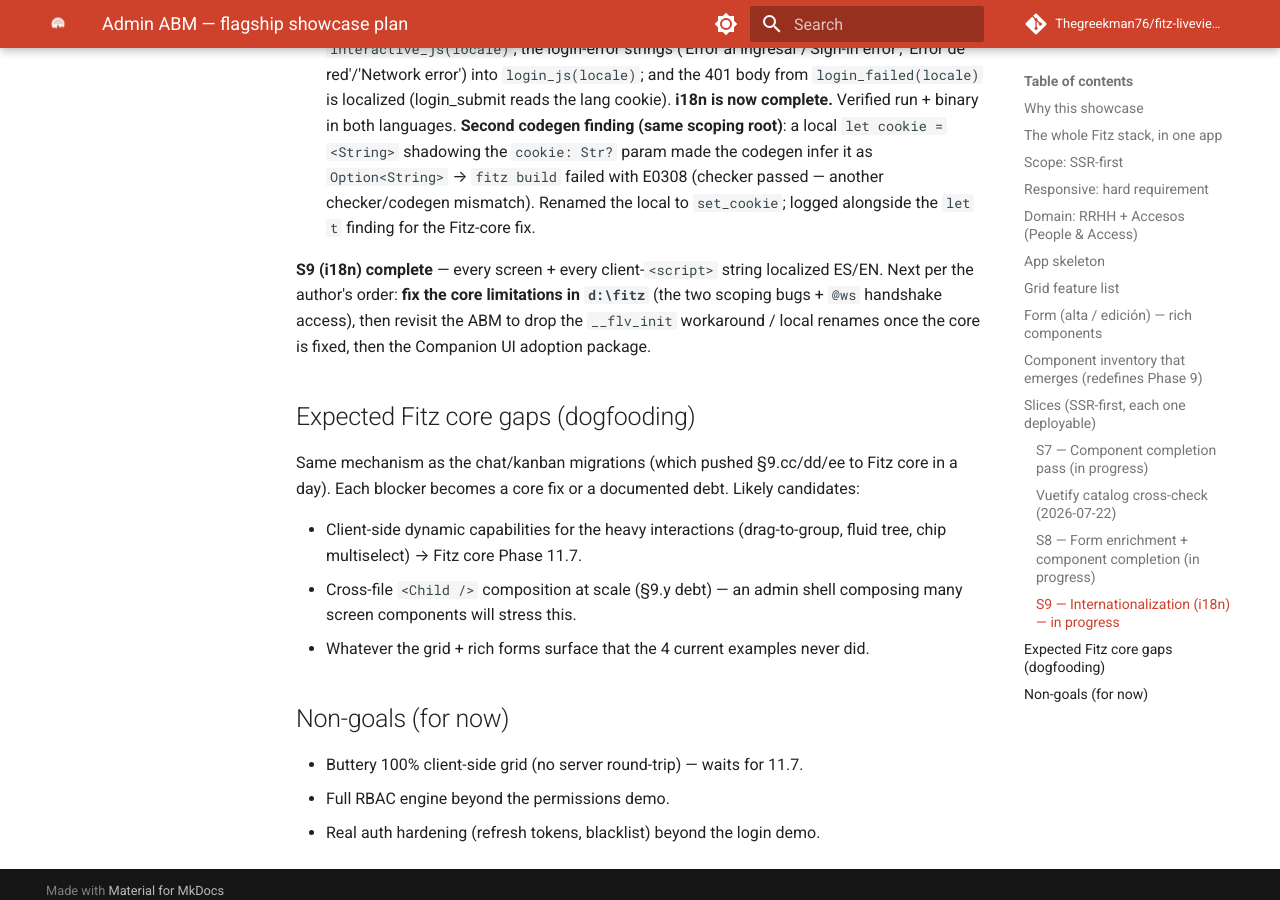
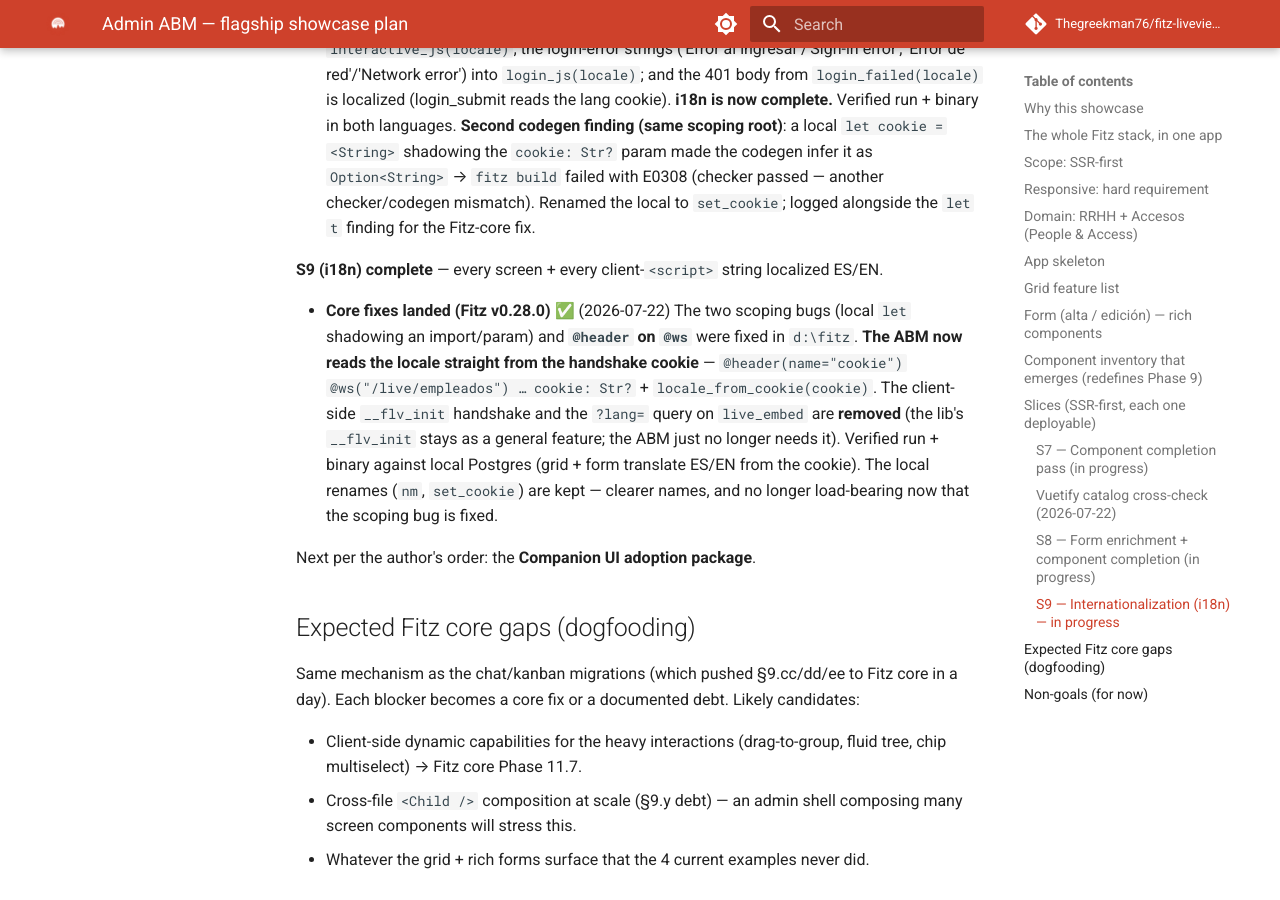
Before and after one commit to Thegreekman76/fitz-liveviews, an MkDocs documentation site: the page built from docs/showcase-admin-abm-plan.md, in a window 1280 px wide and 900 px high, scrolled down 9527 px. Built offline with MkDocs 1.6.1 and Material for MkDocs 9.7.7, drawn with Linux system fonts in a browser that asks for light colours; comment, search, counter and statistics services are not loaded.

Commit message:
admin: el @ws lee el locale de la cookie via @header (Fitz v0.28.0)
Con @header sobre @ws en Fitz core v0.28.0, el socket del grid lee el
locale directo de la cookie del handshake (@header(name=\"cookie\") +
locale_from_cookie(cookie)), en vez del handshake __flv_init del
cliente. Removido el evento __flv_init y el ?lang= del live_embed (el
__flv_init de la lib queda como feature general). Verificado run +
binario contra Postgres.

```diff
--- a/docs/showcase-admin-abm-plan.md
+++ b/docs/showcase-admin-abm-plan.md
@@ -380,10 +380,20 @@
   logged alongside the `let t` finding for the Fitz-core fix.
 
 **S9 (i18n) complete** — every screen + every client-`<script>` string localized
-ES/EN. Next per the author's order: **fix the core limitations in `d:\fitz`**
-(the two scoping bugs + `@ws` handshake access), then revisit the ABM to drop the
-`__flv_init` workaround / local renames once the core is fixed, then the
-Companion UI adoption package.
+ES/EN.
+
+- **Core fixes landed (Fitz v0.28.0)** ✅ (2026-07-22) The two scoping bugs
+  (local `let` shadowing an import/param) and **`@header` on `@ws`** were fixed
+  in `d:\fitz`. **The ABM now reads the locale straight from the handshake
+  cookie** — `@header(name="cookie") @ws("/live/empleados") … cookie: Str?` +
+  `locale_from_cookie(cookie)`. The client-side `__flv_init` handshake and the
+  `?lang=` query on `live_embed` are **removed** (the lib's `__flv_init` stays
+  as a general feature; the ABM just no longer needs it). Verified run + binary
+  against local Postgres (grid + form translate ES/EN from the cookie). The
+  local renames (`nm`, `set_cookie`) are kept — clearer names, and no longer
+  load-bearing now that the scoping bug is fixed.
+
+Next per the author's order: the **Companion UI adoption package**.
 
 ## Expected Fitz core gaps (dogfooding)
 
```
Also changed, not shown: 1 other file.
